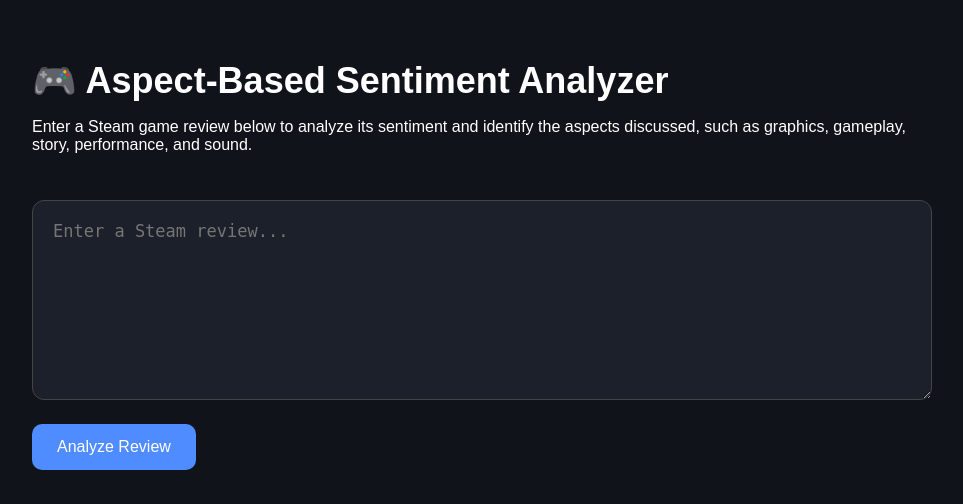
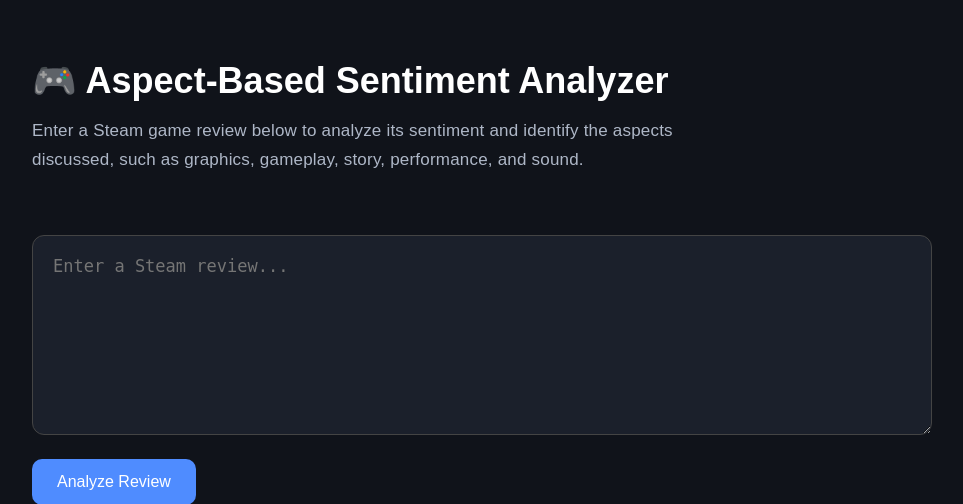
Before and after one commit to pasindu-piyumal/Steam-Aspect-Sentiment-Analyzer, a Flask app: page / in a window 1280 px wide. Shown: the top 504 px of the page, without its empty margins (158-1121 px from the left). Run offline with Flask 3, Linux system fonts and the light colour scheme.

Commit message:
add styles to the description of the analyzer

```diff
--- a/dashboard/static/style.css
+++ b/dashboard/static/style.css
@@ -18,6 +18,20 @@ body {
 h1 {
     font-size: 36px;
     margin-bottom: 10px;
+}
+
+.description {
+    max-width: 720px;
+    margin: 15px 0 30px;
+    font-size: 17px;
+    line-height: 1.7;
+    color: #aeb7c7;
+    letter-spacing: 0.2px;
+}
+
+.description strong {
+    color: #7da7ff;
+    font-weight: 600;
 }
 
 textarea {
```
